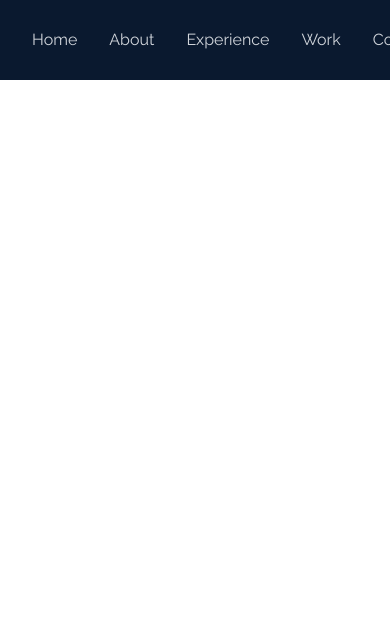
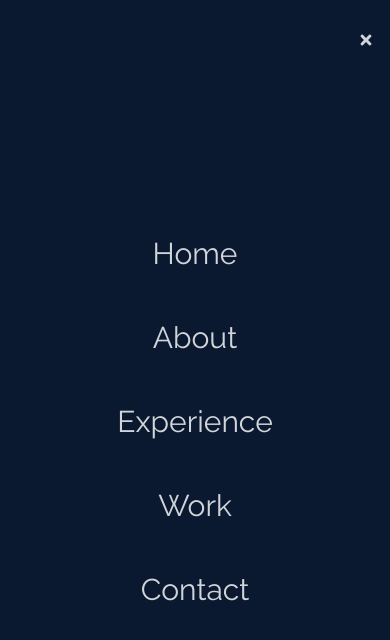
Before and after one commit to Shaghayegh-93/portfolio, a React (Vite) app: page / in a window 390 px wide. Shown: the top 640 px of the page. Built offline with nearby package versions, Linux system fonts and the light colour scheme.

Commit message:
add a state for open and close of menu for mobile and change the code by add ternary oprator to it

```diff
--- a/src/components/Nav.jsx
+++ b/src/components/Nav.jsx
@@ -1,16 +1,18 @@
-import React from "react";
+import React, { useState } from "react";
 import logo from "../assets/images/logo.png";
-import { FaBars } from "react-icons/fa";
+import { FaBars, FaTimes } from "react-icons/fa";
 
 const Nav = () => {
+  const [isOpen, setIsOpen] = useState(false);
+  console.log("open", isOpen);
+  // const toggleMenuHandler = () => {};
   return (
-    <div>
     <div className="flex items-center justify-between px-4 fixed w-full h-[80px] bg-[#0a192f] text-gray-300">
       <div>
         <img src={logo} alt="logo" width="80px" />
       </div>
       <div>
-          <ul className="flex items-center justify-between">
+        <ul className="hidden md:flex items-center justify-between">
           <li>Home</li>
           <li>About</li>
           <li>Experience</li>
@@ -18,18 +20,24 @@ const Nav = () => {
           <li>Contact</li>
         </ul>
       </div>
-        <div className="hidden">
-          <FaBars />
+      <div className="md:hidden z-10 cursor-pointer" onClick={() => setIsOpen(!isOpen)}>
+        {!isOpen ? <FaTimes /> : <FaBars />}
       </div>
       {/* mobile menu */}
-        <ul className="hidden">
-          <li>Home</li>
-          <li>About</li>
-          <li>Experience</li>
-          <li>Work</li>
-          <li>Contact</li>
+
+      <ul
+        className={
+          !isOpen
+            ? "  bg-[#0a192f] flex flex-col items-center justify-center h-screen w-full absolute top-0 left-0"
+            : "hidden"
+        }
+      >
+        <li className="py-6 text-3xl">Home</li>
+        <li className="py-6 text-3xl">About</li>
+        <li className="py-6 text-3xl">Experience</li>
+        <li className="py-6 text-3xl">Work</li>
+        <li className="py-6 text-3xl">Contact</li>
       </ul>
-      </div>
     </div>
   );
 };
```
Lines whose indentation alone changed are shown as unchanged.
